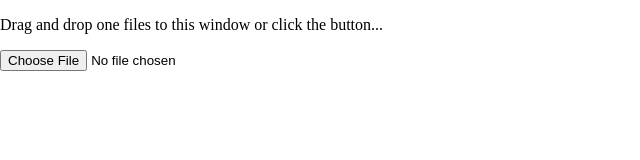
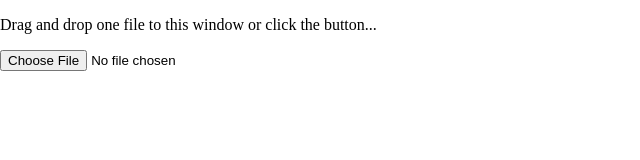
Before and after one commit to bonnetn/filesharing, a plain HTML site: page index.html in a window 1280 px wide. Shown: the full height of the page, 0-640 px from the left. Drawn offline with Linux system fonts and the light colour scheme.

Commit message:
Fix typo

```diff
--- a/index.html
+++ b/index.html
@@ -2,7 +2,7 @@
 <html lang="en">
 <head>
     <meta charset="utf-8">
-    <title>Share files</title>
+    <title>Share a file</title>
 </head>
 <style>
     #drop_zone {
@@ -17,7 +17,7 @@
 <body>
 <div id="upload">
     <div id="drop_zone">
-        <p>Drag and drop one files to this window or click the button...</p>
+        <p>Drag and drop one file to this window or click the button...</p>
         <form action="/api/test" method="post" enctype="multipart/form-data">
             <input type="file" name="myfile">
         </form>
```
